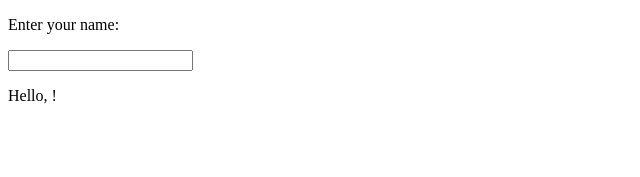
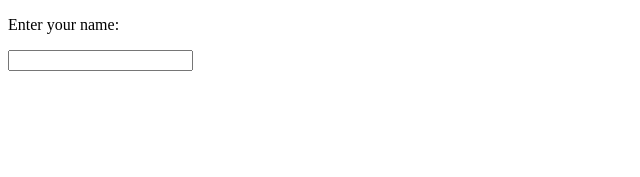
Before and after one commit to acciojob/personal-greeting-Jpfpp12, a React app: page / in a window 1280 px wide. Shown: the top 177 px of the page, without its empty margins (0-640 px from the left). Built offline with nearby package versions, Linux system fonts and the light colour scheme.

Commit message:
Update App.js

```diff
--- a/src/components/App.js
+++ b/src/components/App.js
@@ -17,7 +17,7 @@ const App = () => {
         value={name}
         onChange={handleChange}
       />
-      <p>Hello, {name}!</p>
+{name && <p>Hello, {name}!</p>}
     </div>
   );
 };
```
